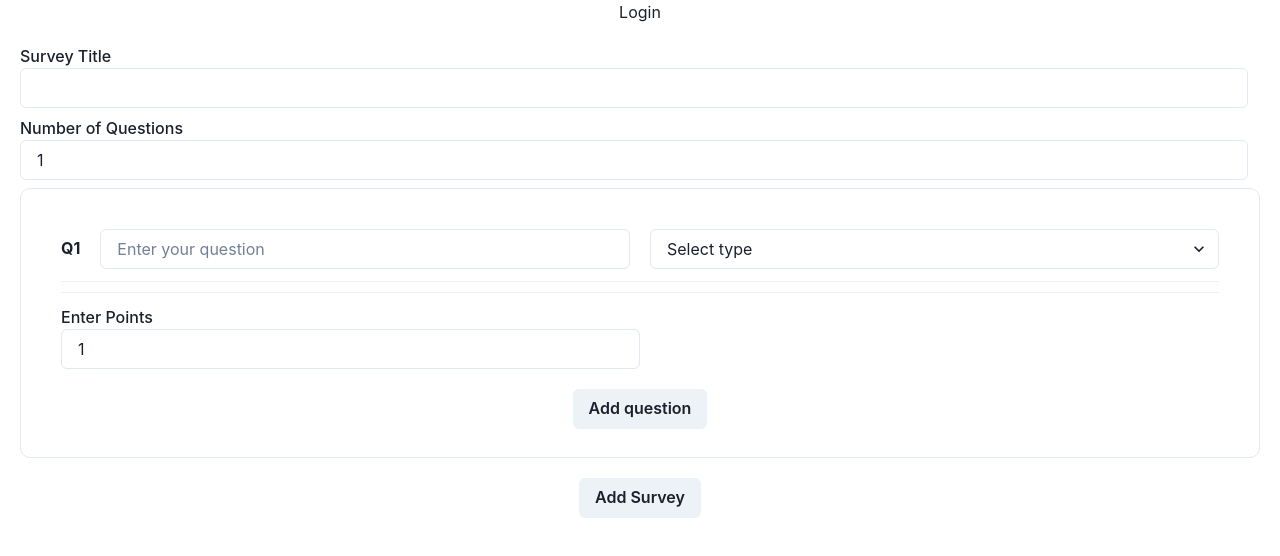
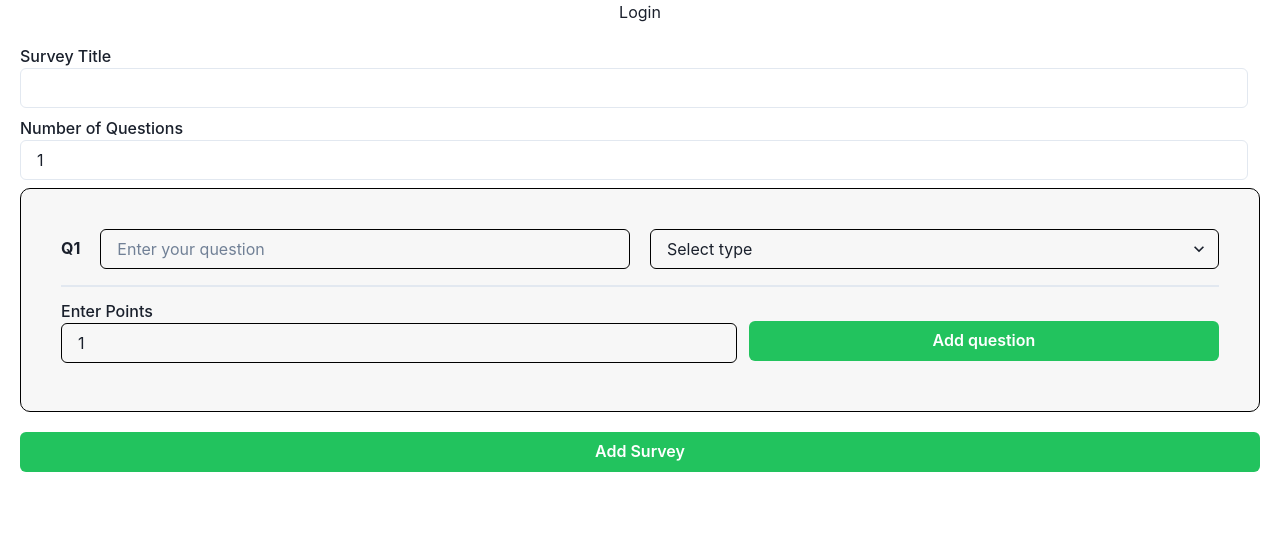
Before and after one commit to Aman9723/top-survey, a React (Create React App) app in the folder client/: page /login in a window 1280 px wide. Shown: the top 556 px of the page. Built offline with nearby package versions, Linux system fonts and the light colour scheme.

Commit message:
Create Survey UI completed

```diff
--- a/client/src/Components/CreateQuestion.jsx
+++ b/client/src/Components/CreateQuestion.jsx
@@ -55,9 +55,20 @@ const CreateQuestion = ({ id, setQuestions }) => {
 		setQuestions(e, id - 1, data);
 	};
 	return (
-		<Box p={[5, 10]} borderWidth={1} borderRadius={10}>
+		<Box
+			p={[5, 10]}
+			borderWidth={1}
+			borderRadius={10}
+			bgColor={"#F7F7F7"}
+			borderColor={"black"}
+		>
 			<form onSubmit={handleSubmit} key={id}>
-				<Flex gap={5} flexDirection={["column", "row"]} alignItems="center">
+				<Flex
+					gap={5}
+					flexDirection={["column", "row"]}
+					alignItems="center"
+					mb={4}
+				>
 					<Flex alignItems="center" gap={5} w="full">
 						<Heading as={"h4"} size={"sm"}>
 							Q{id}
@@ -66,6 +77,7 @@ const CreateQuestion = ({ id, setQuestions }) => {
 							type={"text"}
 							placeholder="Enter your question"
 							value={question}
+							borderColor={"black"}
 							onChange={(e) => setQuestion(e.target.value)}
 						/>
 					</Flex>
@@ -73,6 +85,7 @@ const CreateQuestion = ({ id, setQuestions }) => {
 						placeholder="Select type"
 						value={optionType}
 						name={"optionType"}
+						borderColor={"black"}
 						onChange={(e) => setOptionType(e.target.value)}
 					>
 						<option value="Checkbox">Checkbox</option>
@@ -80,7 +93,7 @@ const CreateQuestion = ({ id, setQuestions }) => {
 						<option value="Single Textbox">Single Textbox</option>
 					</Select>
 				</Flex>
-				<Divider colorScheme={"green"} pt={3} />
+				<hr color="black" />
 				{optionType === "Single Textbox" ? (
 					<Box pt={3}>
 						<FormLabel>
@@ -90,6 +103,7 @@ const CreateQuestion = ({ id, setQuestions }) => {
 									<Input
 										key={i}
 										type={"text"}
+										borderColor={"black"}
 										value={ans}
 										onChange={(e) => {
 											setAnswer([e.target.value]);
@@ -104,6 +118,86 @@ const CreateQuestion = ({ id, setQuestions }) => {
 						<FormLabel w="70%">
 							Enter number of options
 							<Input
+								borderColor={"black"}
+								type={"number"}
+								placeholder="Enter number of options"
+								name={"numberofOption"}
+								value={numberofOption}
+								onChange={(e) => setnumberofOption(e.target.value)}
+							/>
+						</FormLabel>
+						<Grid
+							mb={4}
+							templateColumns={[
+								"repeat(1, 100%)",
+								"repeat(2, 50%)",
+								"repeat(4, 25%)",
+							]}
+						>
+							{options?.map((opt, i) => {
+								return (
+									<GridItem key={i}>
+										<FormLabel>
+											Option {i + 1}
+											<Input
+												type={"text"}
+												borderColor={"black"}
+												value={opt}
+												onChange={(e) => {
+													handleOptions(e, i);
+												}}
+											/>
+										</FormLabel>
+									</GridItem>
+								);
+							})}
+						</Grid>
+						<hr color="black" size={2} />
+
+						<FormLabel w="70%" pt={3}>
+							Enter number of answers
+							<Input
+								borderColor={"black"}
+								type={"number"}
+								placeholder="Enter number of options"
+								name={"numberofAnswer"}
+								value={numberofAnswer}
+								onChange={(e) => setnumberofAnswer(e.target.value)}
+							/>
+						</FormLabel>
+						<Grid
+							mb={4}
+							templateColumns={[
+								"repeat(1, 100%)",
+								"repeat(2, 50%)",
+								"repeat(4, 25%)",
+							]}
+						>
+							{answer?.map((ans, i) => {
+								return (
+									<GridItem key={i}>
+										<FormLabel>
+											Answer {i + 1}
+											<Input
+												borderColor={"black"}
+												type={"text"}
+												value={ans}
+												onChange={(e) => {
+													handleAnswer(e, i);
+												}}
+											/>
+										</FormLabel>
+									</GridItem>
+								);
+							})}
+						</Grid>
+					</Box>
+				) : optionType === "Radio" ? (
+					<Box pt={3}>
+						<FormLabel w="70%">
+							Enter number of options
+							<Input
+								borderColor={"black"}
 								type={"number"}
 								placeholder="Enter number of options"
 								name={"numberofOption"}
@@ -125,79 +219,7 @@ const CreateQuestion = ({ id, setQuestions }) => {
 											Option {i + 1}
 											<Input
 												type={"text"}
-												value={opt}
-												onChange={(e) => {
-													handleOptions(e, i);
-												}}
-											/>
-										</FormLabel>
-									</GridItem>
-								);
-							})}
-						</Grid>
-						<Divider colorScheme={"green"} pt={2.5} />
-
-						<FormLabel w="70%" pt={3}>
-							Enter number of answers
-							<Input
-								type={"number"}
-								placeholder="Enter number of options"
-								name={"numberofAnswer"}
-								value={numberofAnswer}
-								onChange={(e) => setnumberofAnswer(e.target.value)}
-							/>
-						</FormLabel>
-						<Grid
-							templateColumns={[
-								"repeat(1, 100%)",
-								"repeat(2, 50%)",
-								"repeat(4, 25%)",
-							]}
-						>
-							{answer?.map((ans, i) => {
-								return (
-									<GridItem key={i}>
-										<FormLabel>
-											Answer {i + 1}
-											<Input
-												type={"text"}
-												value={ans}
-												onChange={(e) => {
-													handleAnswer(e, i);
-												}}
-											/>
-										</FormLabel>
-									</GridItem>
-								);
-							})}
-						</Grid>
-					</Box>
-				) : optionType === "Radio" ? (
-					<Box pt={3}>
-						<FormLabel w="70%">
-							Enter number of options
-							<Input
-								type={"number"}
-								placeholder="Enter number of options"
-								name={"numberofOption"}
-								value={numberofOption}
-								onChange={(e) => setnumberofOption(e.target.value)}
-							/>
-						</FormLabel>
-						<Grid
-							templateColumns={[
-								"repeat(1, 100%)",
-								"repeat(2, 50%)",
-								"repeat(4, 25%)",
-							]}
-						>
-							{options?.map((opt, i) => {
-								return (
-									<GridItem key={i}>
-										<FormLabel>
-											Option {i + 1}
-											<Input
-												type={"text"}
+												borderColor={"black"}
 												value={opt}
 												key={i}
 												onChange={(e) => {
@@ -211,11 +233,12 @@ const CreateQuestion = ({ id, setQuestions }) => {
 						</Grid>
 						<Divider colorScheme={"green"} pt={2.5} />
 
-						<FormLabel pt={3}>
+						<FormLabel pt={3} mb={4}>
 							Answer
 							{answer?.map((ans, i) => {
 								return (
 									<Input
+										borderColor={"black"}
 										key={i}
 										type={"text"}
 										value={ans}
@@ -230,19 +253,29 @@ const CreateQuestion = ({ id, setQuestions }) => {
 				) : (
 					<></>
 				)}
-				<Divider colorScheme={"green"} pt={2.5} />
+				<hr color="black" />
 
-				<FormLabel w="50%" pt={3}>
+				<Flex justifyContent={"space-between"} alignItems="center">
+					<FormLabel w={["full", "150%"]} pt={3}>
 						Enter Points
 						<Input
+							borderColor={"black"}
 							type={"number"}
 							value={points}
 							onChange={(e) => setPoints(e.target.value)}
 						/>
 					</FormLabel>
-				<Button type="submit" mt={3} mb={-3}>
+					<Button
+						type="submit"
+						variant={"solid"}
+						colorScheme="whatsapp"
+						mt={3}
+						mb={-3}
+						w="full"
+					>
 						Add question
 					</Button>
+				</Flex>
 			</form>
 		</Box>
 	);
--- a/client/src/Components/CreateSurvey.jsx
+++ b/client/src/Components/CreateSurvey.jsx
@@ -40,6 +40,7 @@ const CreateSurvey = () => {
 			surveyTitle: surveyTitle,
 			numberofQuestion: numberofQuestion,
 			questions: [...questions],
+			creator: "Pratik",
 		};
 		dispatch(addSurvey({ ...data }, "pratik"));
 		console.log(data);
@@ -71,13 +72,18 @@ const CreateSurvey = () => {
 					);
 				})}
 			</Flex>
+			<Flex justifyContent={"center"}>
 				<Button
 					onClick={() => {
 						handleSubmit();
 					}}
+					variant={"solid"}
+					colorScheme="whatsapp"
+					w="full"
 				>
 					Add Survey
 				</Button>
+			</Flex>
 		</Box>
 	);
 };
```
Also changed, not shown: client/src/index.css (+8 -8 lines), 1 other file (tests, documents, lock files or other folders). Lines whose indentation alone changed are shown as unchanged.
